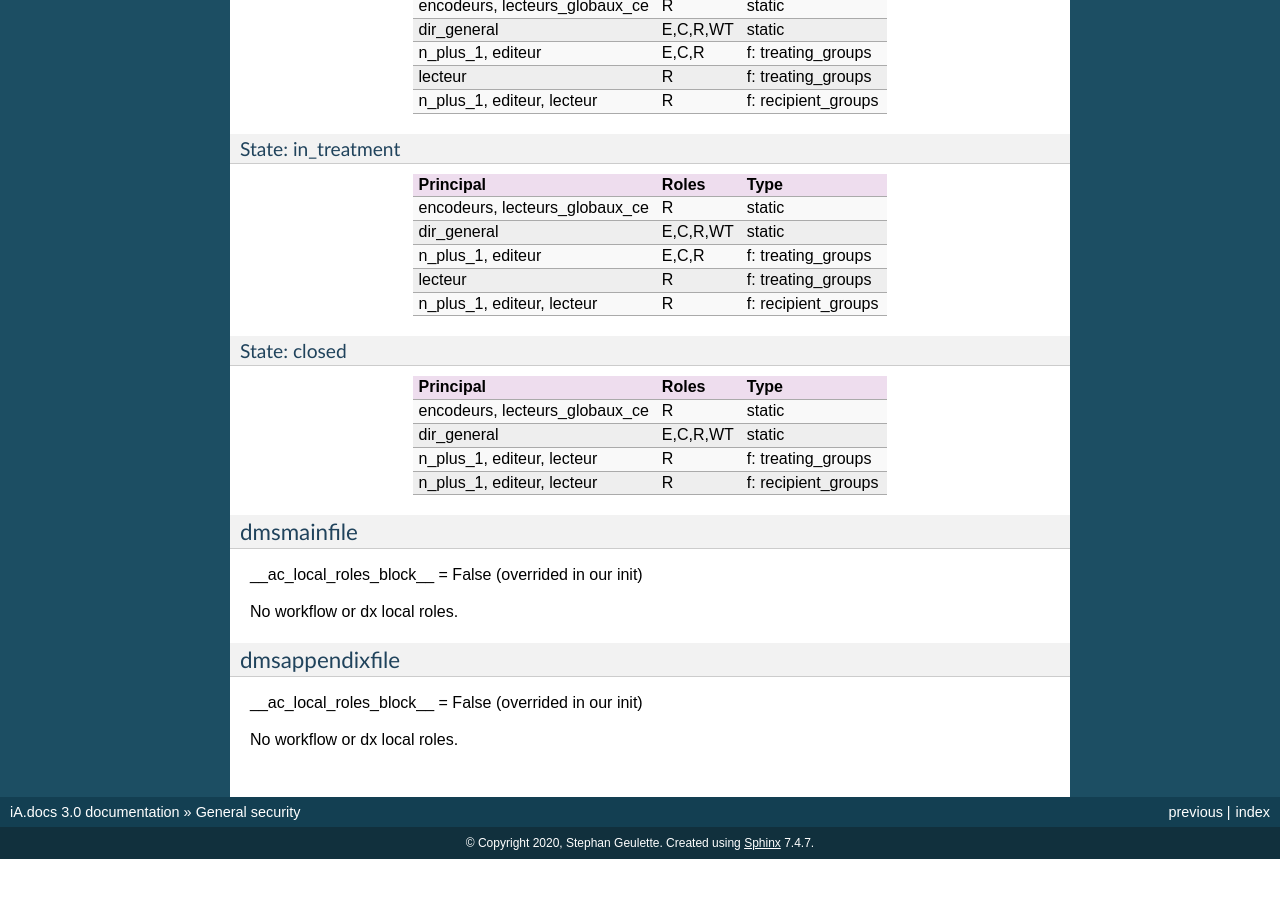
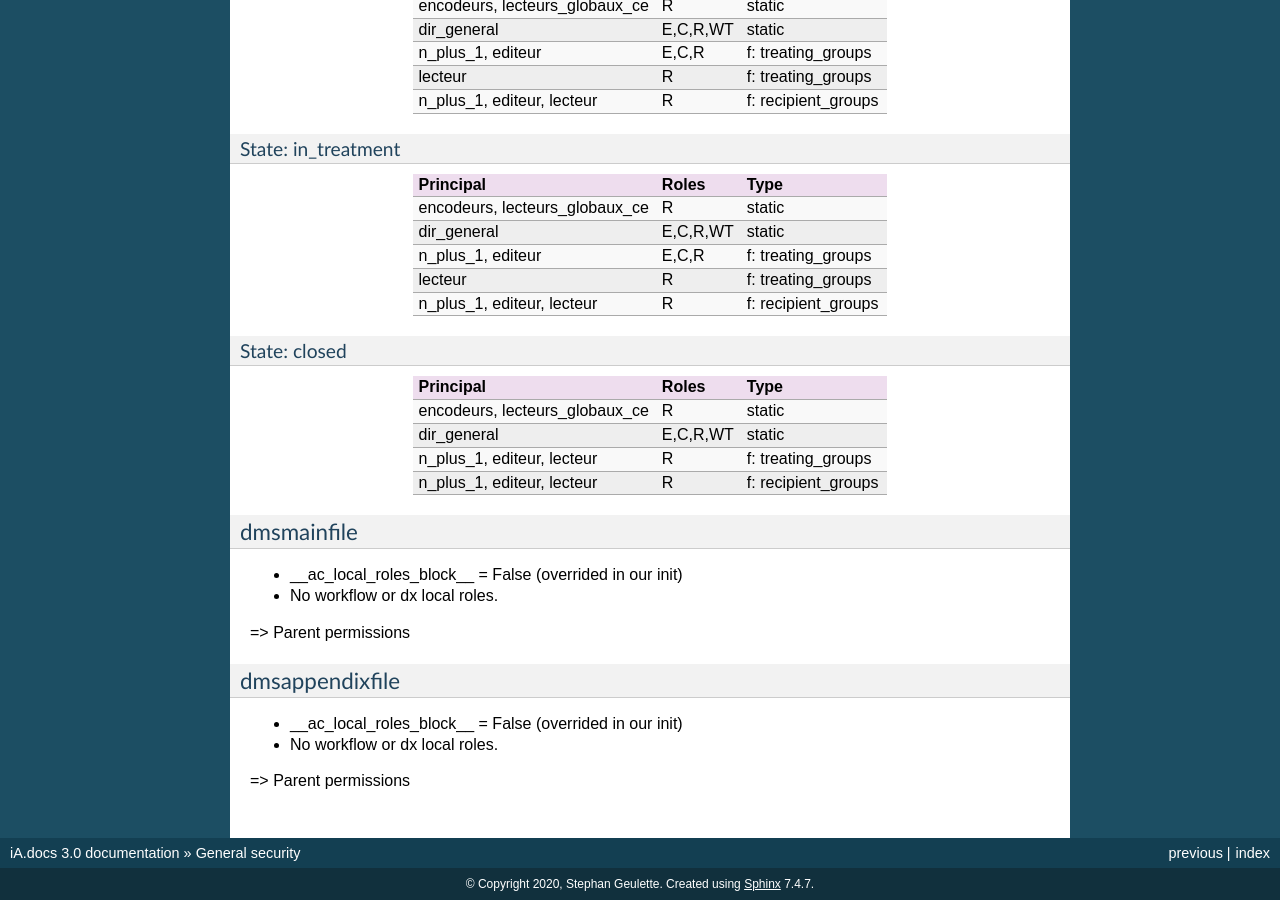
Before and after one commit to IMIO/server.dmsmail, a Sphinx documentation site: the page built from docs/source/security.rst, in a window 1280 px wide and 900 px high, scrolled down 1295 px. Built offline with Sphinx 7.4.7, drawn with Linux system fonts in a browser that asks for light colours; before the commit the page ends 2154 px from its top, so only the background shows below that.

Commit message:
Improved tech doc

```diff
--- a/docs/source/security.rst
+++ b/docs/source/security.rst
@@ -125,13 +125,15 @@ State: closed
 dmsmainfile
 ###########
 
-__ac_local_roles_block__ = False (overrided in our init)
+* __ac_local_roles_block__ = False (overrided in our init)
+* No workflow or dx local roles.
 
-No workflow or dx local roles.
+=> Parent permissions
 
 dmsappendixfile
 ###############
 
-__ac_local_roles_block__ = False (overrided in our init)
+* __ac_local_roles_block__ = False (overrided in our init)
+* No workflow or dx local roles.
 
-No workflow or dx local roles.
+=> Parent permissions
```
